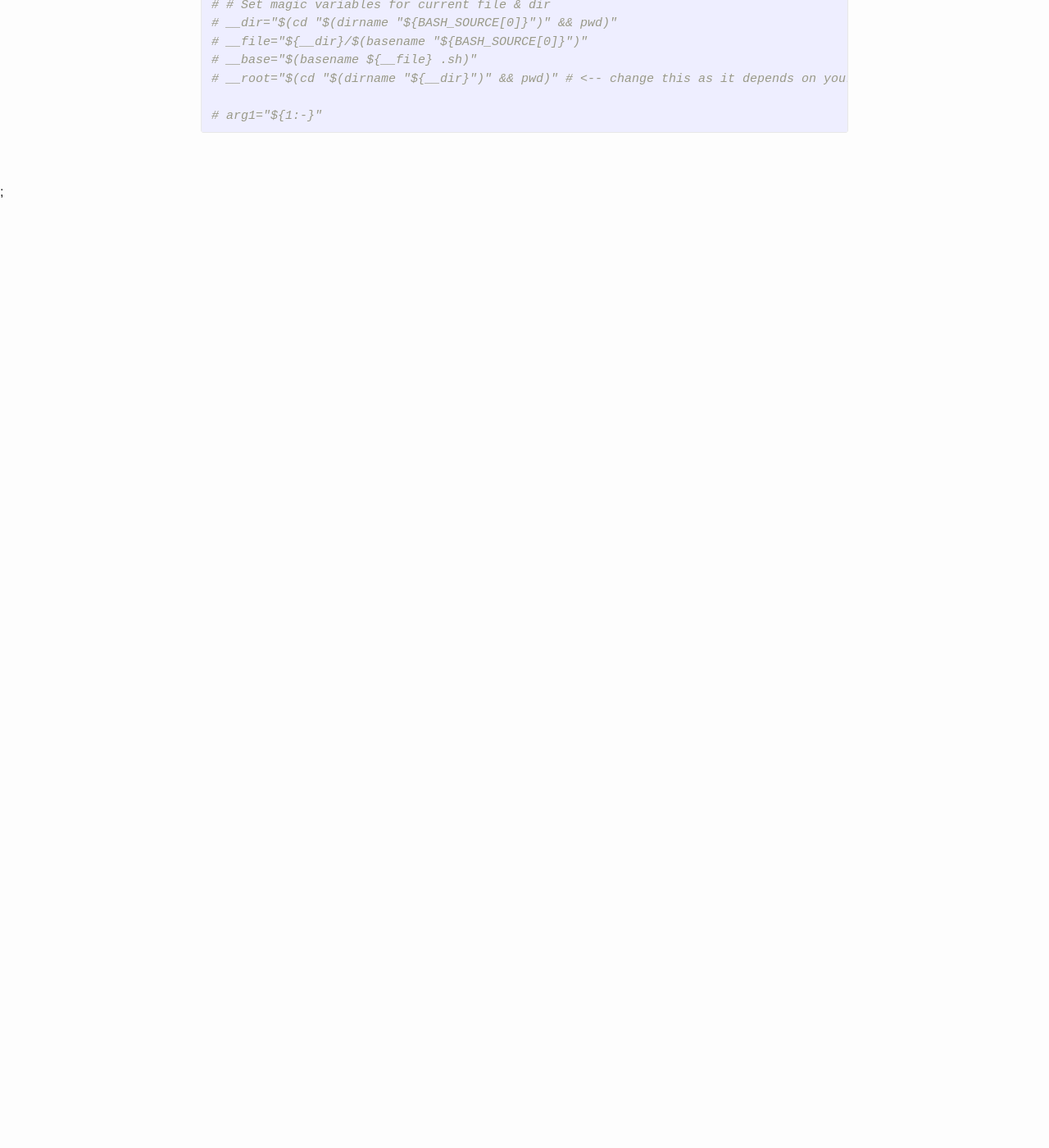
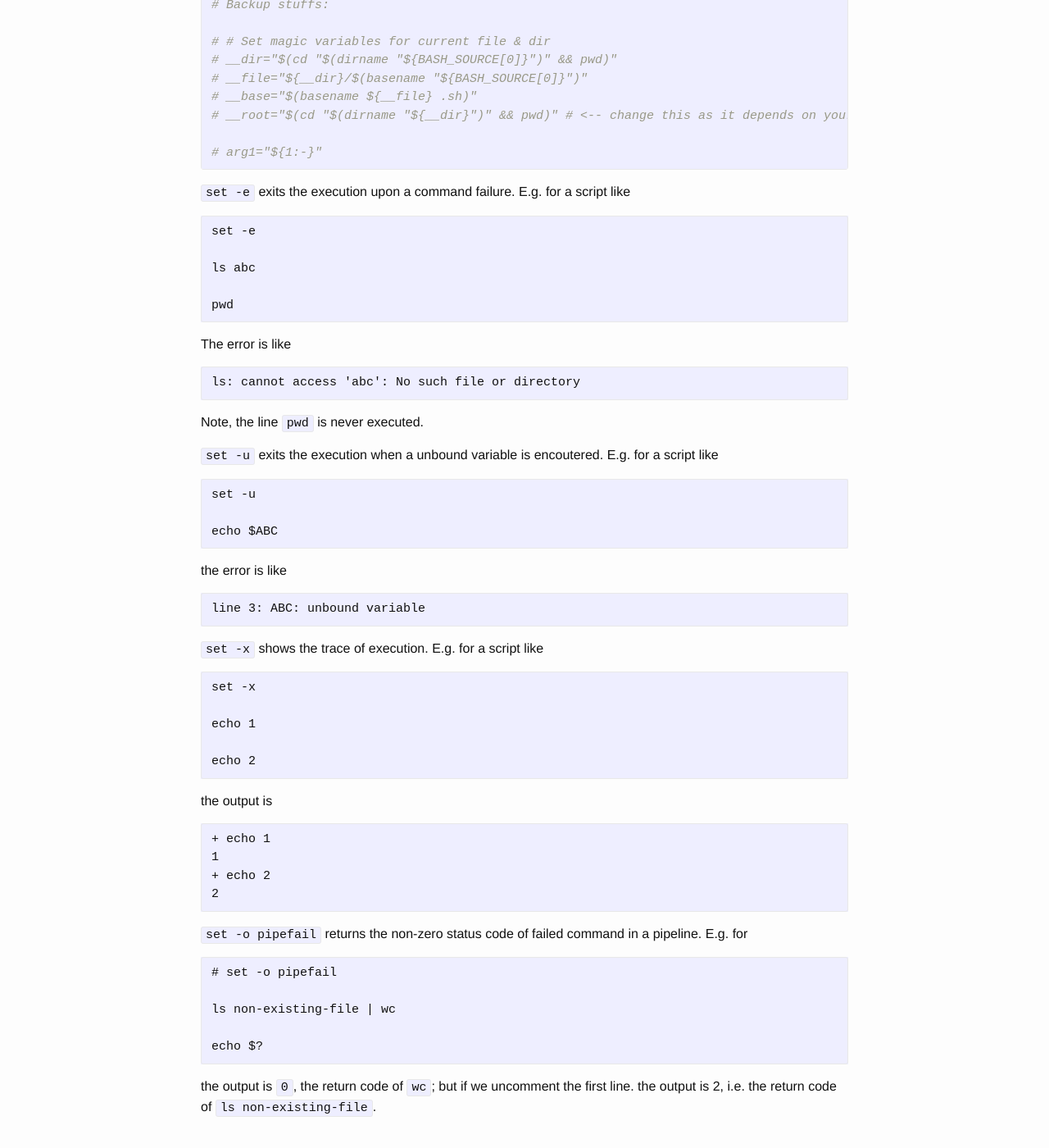
Before and after one commit to zyxue/zyxue.github.io, a Jekyll site: the page built from _posts/2016-04-23-bash-boilerplate.md, in a window 1280 px wide and 1400 px high, scrolled down 412 px. Shown: the whole window at 82% size. Built offline with Jekyll 4.4.1, drawn with Linux system fonts in a browser that asks for light colours; comment, search, counter and statistics services are not loaded; before the commit the page ends 900 px from its top, so only the background shows below that; some of the changed text lies outside the part shown.

Commit message:
updated _posts/2016-04-23-bash-boilerplate.md with examples

````diff
--- a/_posts/2016-04-23-bash-boilerplate.md
+++ b/_posts/2016-04-23-bash-boilerplate.md
@@ -14,8 +14,10 @@
 
 set -o errexit                  # equivalent to set -e
 set -o nounset                  # equivalent to set -u
+set -o xtrace                   # equivalent to set -x
 set -o pipefail                 # catch failure in pipe
-set -o xtrace                   # equivalent to set -x
+
+# Backup stuffs:
 
 # # Set magic variables for current file & dir
 # __dir="$(cd "$(dirname "${BASH_SOURCE[0]}")" && pwd)"
@@ -26,3 +28,63 @@
 # arg1="${1:-}"
 
 {% endhighlight %}
+
+
+`set -e` exits the execution upon a command failure. E.g. for a script like
+```
+set -e
+
+ls abc
+
+pwd
+```
+
+The error is like
+```
+ls: cannot access 'abc': No such file or directory
+```
+
+Note, the line `pwd` is never executed.
+
+`set -u` exits the execution when a unbound variable is encoutered. E.g. for a script like
+
+```
+set -u
+
+echo $ABC
+```
+
+the error is like
+```
+line 3: ABC: unbound variable
+```
+
+`set -x` shows the trace of execution. E.g. for a script like
+
+```
+set -x
+
+echo 1
+
+echo 2
+```
+
+the output is
+```
++ echo 1
+1
++ echo 2
+2
+```
+
+`set -o pipefail` returns the non-zero status code of failed command in a pipeline. E.g. for
+```
+# set -o pipefail
+
+ls non-existing-file | wc
+
+echo $?
+```
+
+the output is `0`, the return code of `wc`; but if we uncomment the first
+line. the output is 2, i.e. the return code of `ls non-existing-file`.
````
